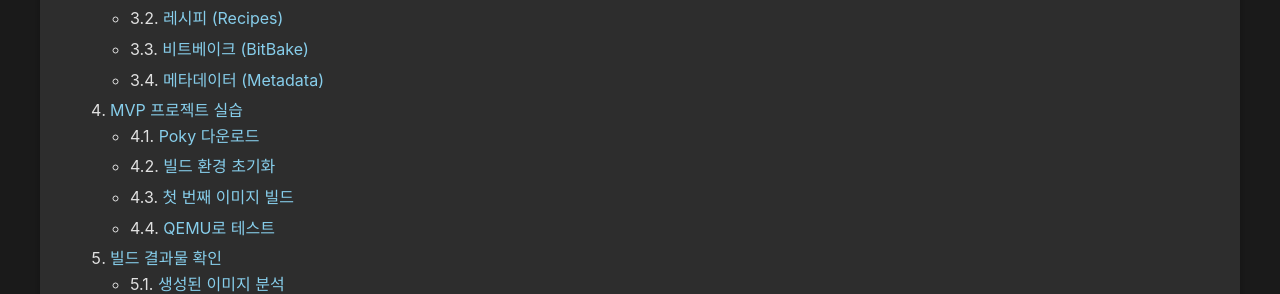
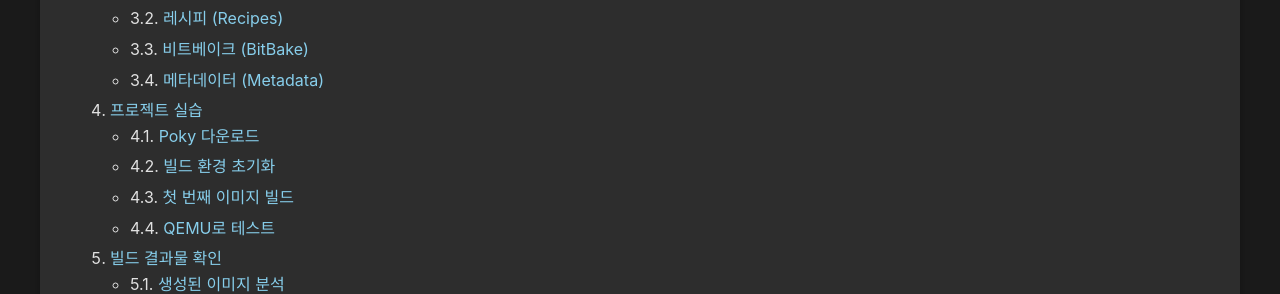
Before and after one commit to c0z0c/blog, a Jekyll site: the page built from 검토/251016_Yocto_시작_가이드.md, in a window 1280 px wide and 900 px high, scrolled down 404 px. Shown: the part 160-454 px from the top of the window. Built offline with Jekyll 4.4.1, drawn with Linux system fonts in a browser that asks for light colours; some of the changed text lies outside the part shown.

Commit message:
yoto 프로젝트 실습

```diff
--- a/검토/251016_Yocto_시작_가이드.md
+++ b/검토/251016_Yocto_시작_가이드.md
@@ -26,7 +26,7 @@ pragma: no-cache
    - 3.2. [레시피 (Recipes)](#32-레시피-recipes)<br/>
    - 3.3. [비트베이크 (BitBake)](#33-비트베이크-bitbake)<br/>
    - 3.4. [메타데이터 (Metadata)](#34-메타데이터-metadata)<br/>
-4. [MVP 프로젝트 실습](#4-mvp-프로젝트-실습)<br/>
+4. [프로젝트 실습](#4-프로젝트-실습)<br/>
    - 4.1. [Poky 다운로드](#41-poky-다운로드)<br/>
    - 4.2. [빌드 환경 초기화](#42-빌드-환경-초기화)<br/>
    - 4.3. [첫 번째 이미지 빌드](#43-첫-번째-이미지-빌드)<br/>
@@ -143,7 +143,7 @@ BitBake는 Yocto의 태스크 실행 엔진입니다. 파이썬으로 작성되
   - **Recipes** (.bb, .bbappend)
   - **Classes** (.bbclass)
 
-## 4\. MVP 프로젝트 실습
+## 4\. 프로젝트 실습
 
 ### 4.1. Poky 다운로드
 
```
